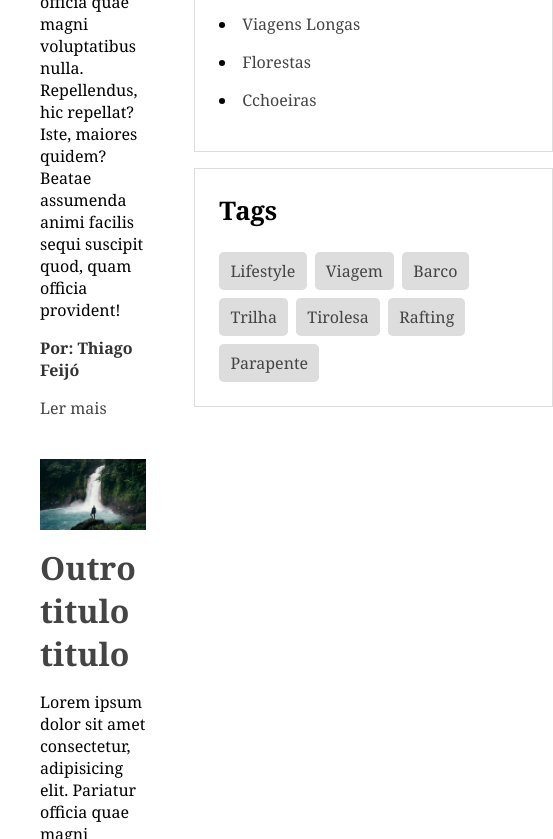
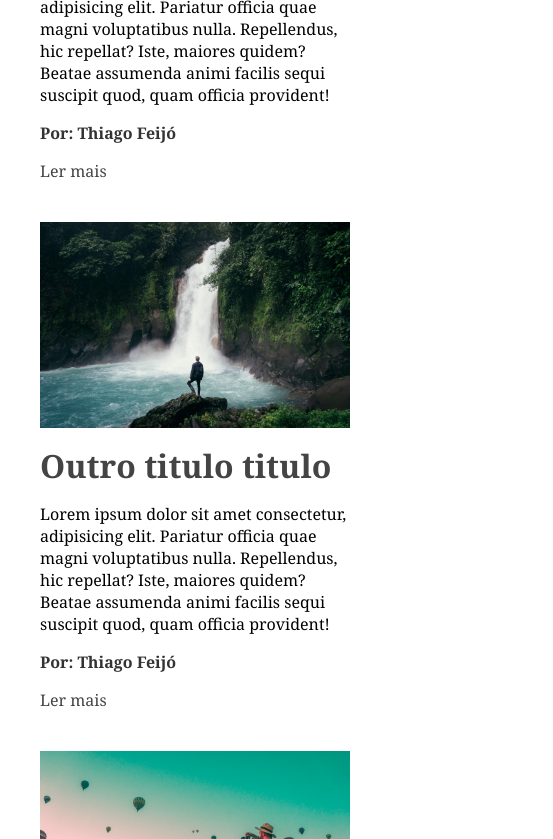
Before and after one commit to Thiagobf1/Blog-Sem-ntico, a plain HTML site: page index.html in a window 390 px wide. Shown: the part 445-1284 px from the top of the page, 553 px wide, since content can reach past the window. Drawn offline with Linux system fonts and the light colour scheme.

Commit message:
Final Responsive

```diff
--- a/styles.css
+++ b/styles.css
@@ -139,3 +139,10 @@ a:hover {
 #footer p {
   margin-bottom: 1rem;
 }
+
+/* Responsivo */
+@media(max-width:450px) {
+  .container {
+    flex-wrap: wrap;
+  }
+}
```
